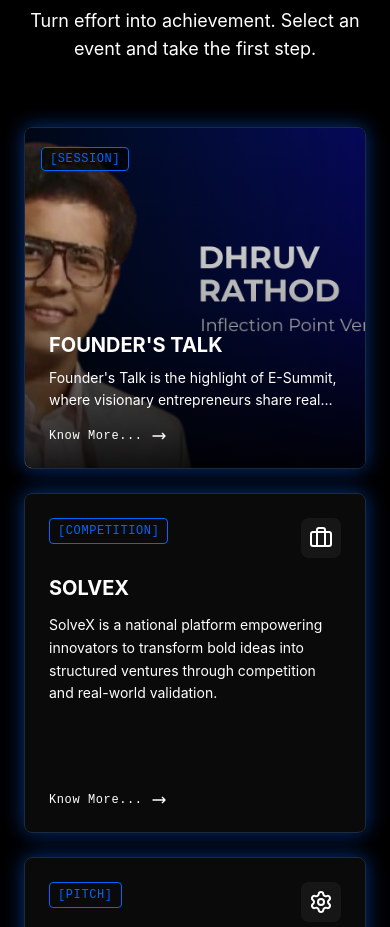
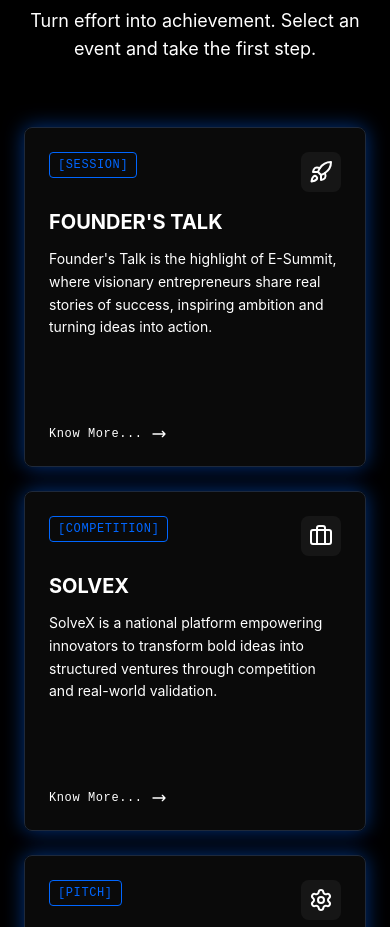
Before and after one commit to Ansh-mick27/AIIHFound_E_summit, a Next.js app: page / in a window 390 px wide. Shown: the part 3200-4127 px from the top of the page. Built offline with nearby package versions, Linux system fonts and the light colour scheme.

Commit message:
Revert "Inject responsive image into first event card (Founder's Talk)"
This reverts commit 3ecaf4e18e5707e9eb827643fb85532dccd3a20c.

```diff
--- a/src/components/CyberpunkCard.tsx
+++ b/src/components/CyberpunkCard.tsx
@@ -1,7 +1,6 @@
 'use client';
 import { motion } from "framer-motion";
 import { LucideIcon } from "lucide-react";
-import Image from "next/image";
 
 interface CyberpunkCardProps {
     category: string;
@@ -9,62 +8,9 @@ interface CyberpunkCardProps {
     description: string;
     icon: LucideIcon;
     delay?: number;
-    image?: string;
 }
 
-export default function CyberpunkCard({ category, title, description, icon: Icon, delay = 0, image }: CyberpunkCardProps) {
-    // Image variant: full-bleed image card with overlay text
-    if (image) {
-        return (
-            <motion.div
-                initial={{ opacity: 0, y: 20 }}
-                whileInView={{ opacity: 1, y: 0 }}
-                viewport={{ once: true }}
-                transition={{ delay, duration: 0.5 }}
-                whileHover={{ scale: 1.05 }}
-                className="group relative rounded-lg glow-border-cobalt glass-card hover:scale-105 transition-all duration-300 cursor-pointer h-full flex flex-col overflow-hidden"
-            >
-                {/* Full-bleed Image */}
-                <div className="relative w-full h-full min-h-[340px]">
-                    <Image
-                        src={image}
-                        alt={title}
-                        fill
-                        sizes="(max-width: 768px) 100vw, (max-width: 1200px) 50vw, 25vw"
-                        className="object-cover object-center transition-transform duration-500 group-hover:scale-105"
-                        priority
-                    />
-                    {/* Gradient overlay for text readability */}
-                    <div className="absolute inset-0 bg-gradient-to-t from-black/90 via-black/30 to-transparent" />
-
-                    {/* Category Tag - positioned top-left */}
-                    <div className="absolute top-4 left-4 z-10">
-                        <span className="font-mono-terminal text-xs text-[var(--accent-cobalt)] border border-[var(--accent-cobalt)] px-2 py-1 rounded bg-black/60 backdrop-blur-sm">
-                            [{category.toUpperCase()}]
-                        </span>
-                    </div>
-
-                    {/* Bottom overlay content */}
-                    <div className="absolute bottom-0 left-0 right-0 p-6 z-10">
-                        <h3 className="text-xl font-bold uppercase mb-2 text-white group-hover:text-glow-cobalt transition-all">
-                            {title}
-                        </h3>
-                        <p className="text-text-secondary text-sm leading-relaxed mb-4 line-clamp-2">
-                            {description}
-                        </p>
-                        <div className="flex items-center gap-2 text-xs font-mono-terminal text-text-muted group-hover:text-[var(--accent-cobalt)] transition-colors">
-                            <span>Know More...</span>
-                            <svg className="w-4 h-4 group-hover:translate-x-1 transition-transform" fill="none" viewBox="0 0 24 24" stroke="currentColor">
-                                <path strokeLinecap="round" strokeLinejoin="round" strokeWidth={2} d="M17 8l4 4m0 0l-4 4m4-4H3" />
-                            </svg>
-                        </div>
-                    </div>
-                </div>
-            </motion.div>
-        );
-    }
-
-    // Default variant: icon + text card
+export default function CyberpunkCard({ category, title, description, icon: Icon, delay = 0 }: CyberpunkCardProps) {
     return (
         <motion.div
             initial={{ opacity: 0, y: 20 }}
--- a/src/components/EventsGrid.tsx
+++ b/src/components/EventsGrid.tsx
@@ -11,7 +11,6 @@ export default function EventsGrid() {
         title: string;
         description: string;
         icon: any;
-        image?: string;
     }
 
     const events: EventItem[] = [
@@ -20,8 +19,7 @@ export default function EventsGrid() {
             category: "SESSION", // Renamed from SPEAKER
             title: "FOUNDER'S TALK",
             description: "Founder's Talk is the highlight of E-Summit, where visionary entrepreneurs share real stories of success, inspiring ambition and turning ideas into action.",
-            icon: Rocket,
-            image: "/images/speakers/dhruv-rathod.png"
+            icon: Rocket
         },
         {
             slug: "solvex",
@@ -118,7 +116,6 @@ export default function EventsGrid() {
                                     description={event.description}
                                     icon={event.icon}
                                     delay={index * 0.1}
-                                    image={event.image}
                                 />
                             </Link>
                         </div>
```
Also changed, not shown: public/images/speakers/dhruv-rathod.png (deleted).
